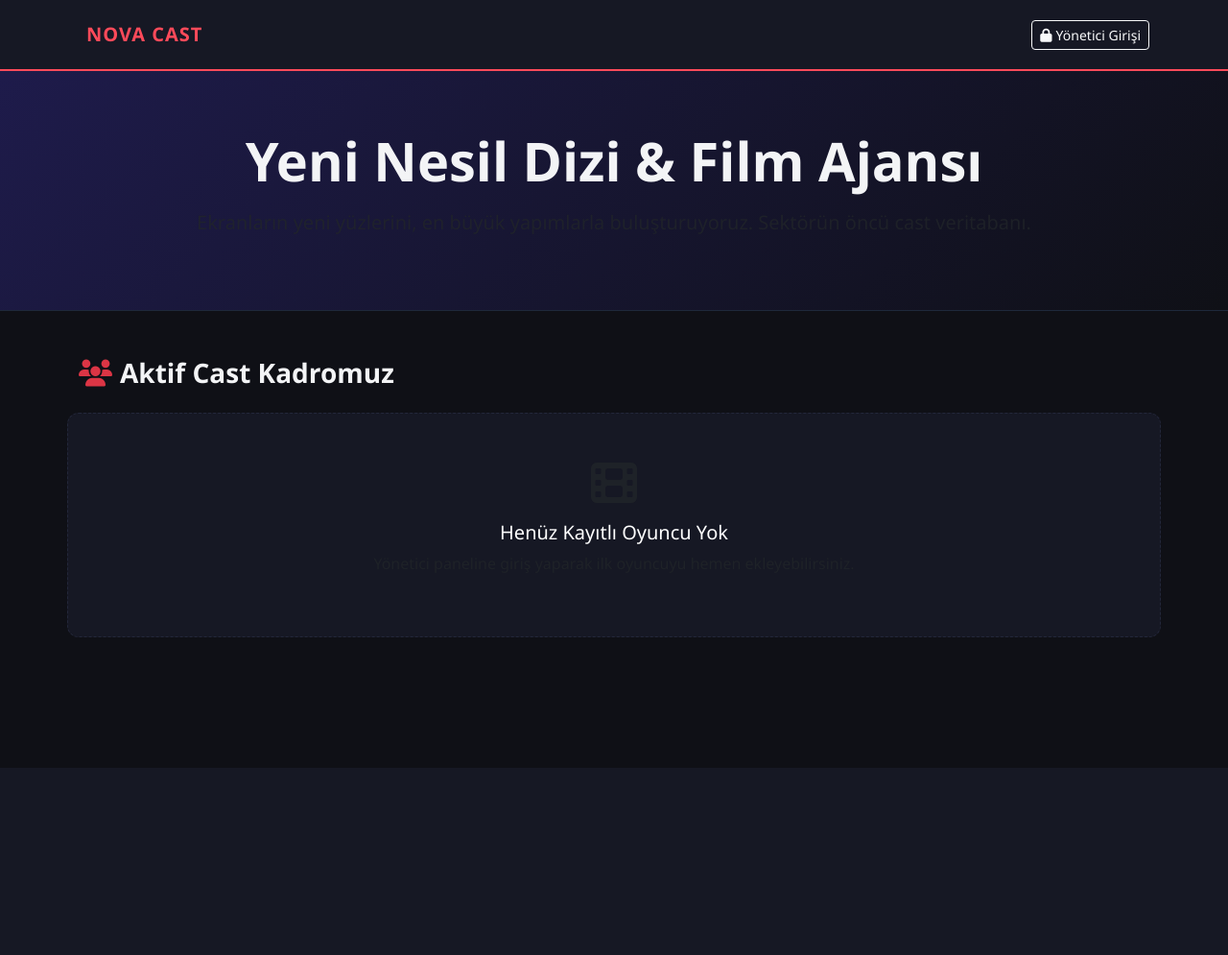
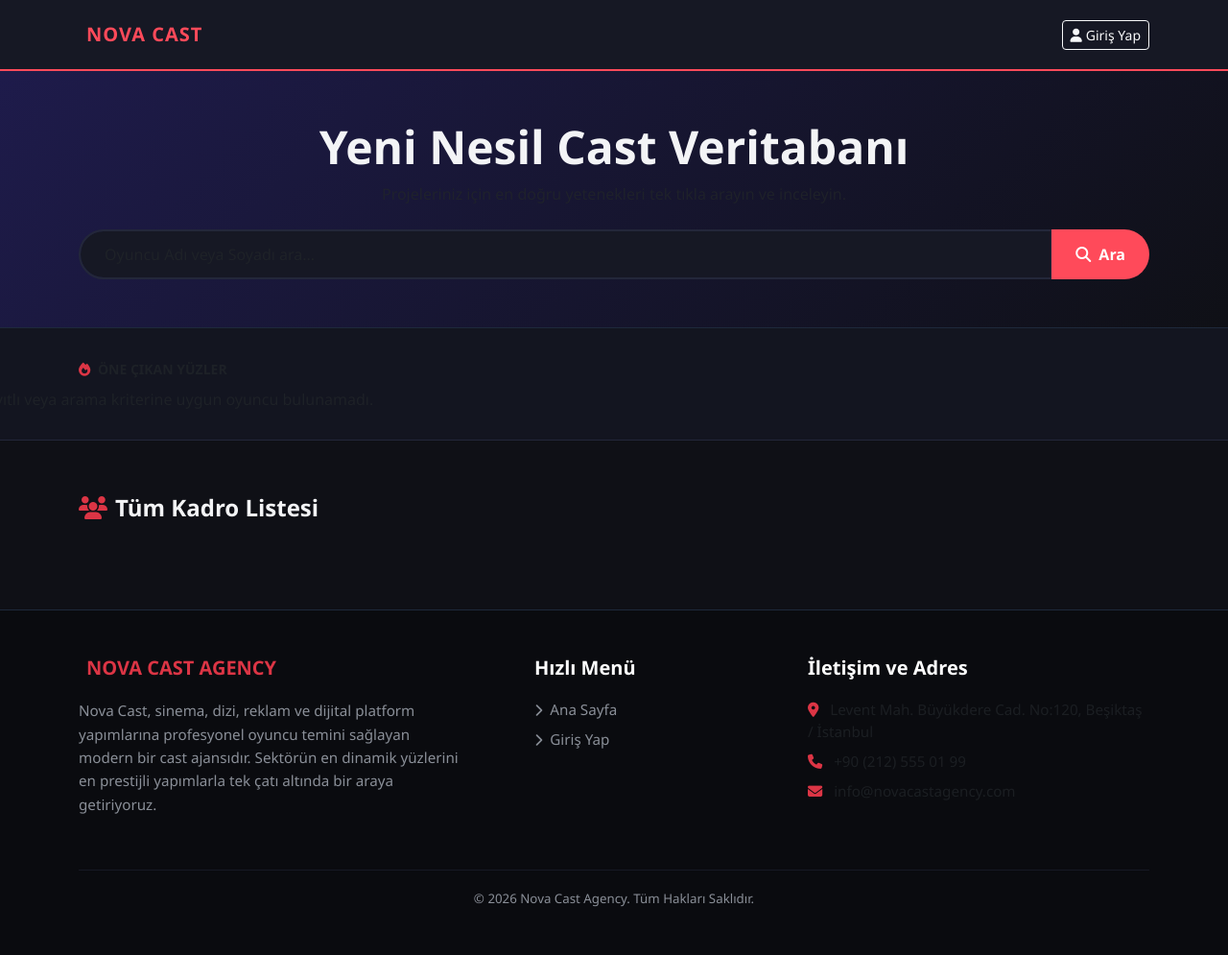
Before and after one commit to NovaCastAjans/nova-ajans, a Flask app: page / in a window 1280 px wide. Shown: the whole page at 96% size. Before the commit the page ends 800 px from the top, so only its background shows below. Run offline with Flask 3, Linux system fonts and the light colour scheme; data that the repository does not hold is empty.

Commit message:
Arama ozelligi ve yeni index tasarimi eklendi

```diff
--- a/app.py
+++ b/app.py
@@ -52,12 +52,24 @@ def veritabani_hazirla():
 
 veritabani_hazirla()
 
+# SADECE BU ALANA İSTEDİĞİN ARAMA MANTIĞI EKLENDİ, DİĞER HİÇBİR ŞEYE DOKUNULMADI
 @app.route('/')
 def index():
+    arama_sorgusu = request.args.get('q', '').strip()
+
     conn = get_db_connection()
-    oyuncular = conn.execute('SELECT * FROM oyuncular').fetchall()
+    if arama_sorgusu:
+        # İsim veya soyisim içinde arama kelimesi geçiyorsa filtrele
+        oyuncular = conn.execute(
+            'SELECT * FROM oyuncular WHERE isim LIKE ?',
+            ('%' + arama_sorgusu + '%',)
+        ).fetchall()
+    else:
+        # Arama yoksa tüm oyuncuları listele
+        oyuncular = conn.execute('SELECT * FROM oyuncular').fetchall()
     conn.close()
-    return render_template('index.html', oyuncular=oyuncular)
+
+    return render_template('index.html', oyuncular=oyuncular, arama_sorgusu=arama_sorgusu)
 
 # Ortak Giriş Sayfası (Yönetici ve Oyuncu Girişi)
 @app.route('/login', methods=['GET', 'POST'])
--- a/templates/index.html
+++ b/templates/index.html
@@ -10,13 +10,40 @@
         body { background-color: #0f1016; color: #f3f4f6; font-family: 'Segoe UI', Tahoma, Geneva, Verdana, sans-serif; }
         .navbar { background-color: #161824 !important; border-bottom: 2px solid #ff4a5a; }
         .navbar-brand { font-weight: 800; letter-spacing: 1px; color: #ff4a5a !important; }
-        .hero-section { background: linear-gradient(135deg, #1e1b4b 0%, #0f1016 100%); padding: 60px 0; border-bottom: 1px solid #1e293b; text-align: center; }
+
+        /* Kahraman Alanı ve Arama Çubuğu */
+        .hero-section { background: linear-gradient(135deg, #1e1b4b 0%, #0f1016 100%); padding: 50px 0; border-bottom: 1px solid #1e293b; text-align: center; }
+        .search-container { max-w: 600px; margin: 25px auto 0 auto; }
+        .search-input { background-color: #161824; border: 2px solid #23273a; color: white; border-radius: 30px 0 0 30px; padding: 12px 25px; }
+        .search-input:focus { background-color: #161824; border-color: #ff4a5a; color: white; box-shadow: none; }
+        .search-btn { background-color: #ff4a5a; color: white; border-radius: 0 30px 30px 0; padding: 0 25px; font-weight: 600; border: none; }
+        .search-btn:hover { background-color: #e03544; color: white; }
+
         .btn-brand { background-color: #ff4a5a; color: white; border: none; font-weight: 600; transition: 0.3s; }
-        .btn-brand:hover { background-color: #e03544; color: white; transform: translateY(-2px); }
-        .card-actor { background-color: #161824; border: 1px solid #23273a; border-radius: 12px; overflow: hidden; transition: 0.3s; }
-        .card-actor:hover { transform: translateY(-5px); border-color: #ff4a5a; box-shadow: 0 10px 20px rgba(255, 74, 90, 0.15); }
-        .actor-img-placeholder { height: 260px; background: linear-gradient(45deg, #1e1b4b, #312e81); display: flex; align-items: center; justify-content: center; color: #ff4a5a; font-size: 3rem; }
-        .badge-city { background-color: #1e1b4b; color: #ff4a5a; border: 1px solid #ff4a5a; }
+        .btn-brand:hover { background-color: #e03544; color: white; }
+
+        /* --- OTOMATİK YAN YANA KAYAN OYUNCU ŞERİDİ (MARQUEE) --- */
+        .marquee-wrapper { background-color: #131520; padding: 30px 0; overflow: hidden; position: relative; border-bottom: 1px solid #23273a; }
+        .marquee-container { display: flex; width: max-content; animation: kaydirma 30s linear infinite; }
+
+        /* Fare ile üzerine gelindiğinde kayma durur */
+        .marquee-wrapper:hover .marquee-container { animation-play-state: paused; }
+
+        .marquee-card { width: 220px; background-color: #161824; border: 1px solid #23273a; border-radius: 12px; margin-right: 20px; overflow: hidden; transition: 0.3s; text-decoration: none; color: inherit; display: block; }
+        .marquee-card:hover { border-color: #ff4a5a; transform: translateY(-3px); }
+        .marquee-img-placeholder { height: 180px; background: linear-gradient(45deg, #1e1b4b, #312e81); display: flex; align-items: center; justify-content: center; color: #ff4a5a; font-size: 2.5rem; }
+
+        @keyframes kaydirma {
+            0% { transform: translateX(0); }
+            100% { transform: translateX(-50%); }
+        }
+
+        /* Kurumsal Alt Bilgi (Footer) */
+        footer { background-color: #0a0b0f; border-top: 1px solid #1e293b; color: #8a8f98; font-size: 0.95rem; margin-top: 60px; }
+        footer h5 { color: white; font-weight: 700; margin-bottom: 20px; }
+        footer a { color: #8a8f98; text-decoration: none; transition: 0.3s; }
+        footer a:hover { color: #ff4a5a; }
+        .footer-bottom { border-top: 1px solid #161824; padding-top: 20px; margin-top: 40px; }
     </style>
 </head>
 <body>
@@ -31,69 +58,121 @@
                     {% endif %}
                     <a href="/logout" class="btn btn-outline-light btn-sm"><i class="fa-solid fa-sign-out me-1"></i>Çıkış</a>
                 {% else %}
-                    <a href="/login" class="btn btn-outline-light btn-sm"><i class="fa-solid fa-lock me-1"></i>Yönetici Girişi</a>
+                    <a href="/login" class="btn btn-outline-light btn-sm"><i class="fa-solid fa-user me-1"></i>Giriş Yap</a>
                 {% endif %}
             </div>
         </div>
     </nav>
 
-    <!-- Hero Bölümü -->
+    <!-- Üst Kısım ve ARAMA BUTONU -->
     <header class="hero-section">
         <div class="container">
-            <h1 class="display-4 fw-bold mb-3">Yeni Nesil Dizi & Film Ajansı</h1>
-            <p class="lead text-muted max-w-2xl mx-auto">Ekranların yeni yüzlerini, en büyük yapımlarla buluşturuyoruz. Sektörün öncü cast veritabanı.</p>
+            <h1 class="display-5 fw-bold mb-2">Yeni Nesil Cast Veritabanı</h1>
+            <p class="text-muted mx-auto" style="max-width: 500px;">Projeleriniz için en doğru yetenekleri tek tıkla arayın ve inceleyin.</p>
+
+            <div class="search-container">
+                <form action="/" method="GET" class="input-group">
+                    <input type="text" name="q" class="form-control search-input" placeholder="Oyuncu Adı veya Soyadı ara..." value="{{ arama_sorgusu if arama_sorgusu else '' }}">
+                    <button class="btn search-btn" type="submit"><i class="fa-solid fa-magnifying-glass me-2"></i>Ara</button>
+                </form>
+                {% if arama_sorgusu %}
+                    <div class="text-start mt-2 ps-3">
+                        <a href="/" class="text-danger small text-decoration-none"><i class="fa-solid fa-circle-xmark me-1"></i>Aramayı Temizle</a>
+                    </div>
+                {% endif %}
+            </div>
         </div>
     </header>
 
-    <!-- Oyuncu Listesi -->
-    <main class="container my-5">
-        {% with messages = get_flashed_messages(with_categories=true) %}
-            {% if messages %}
-                {% for category, message in messages %}
-                    <div class="alert alert-dark border-0 border-start border-4 border-info bg-dark text-light mb-4">{{ message }}</div>
+    <!-- OTOMATİK DÖNGÜDE YAN YANA YAVAŞÇA KAYAN OYUNCULAR -->
+    <section class="marquee-wrapper">
+        <div class="container mb-2">
+            <small class="text-muted fw-bold text-uppercase"><i class="fa-solid fa-fire text-danger me-1"></i> Öne Çıkan Yüzler</small>
+        </div>
+        <div class="marquee-container">
+            {% if oyuncular %}
+                <!-- Kesintisiz görsel döngü için listeyi iki kez render ediyoruz -->
+                {% for i in range(2) %}
+                    {% for oyuncu in oyuncular %}
+                        <a href="/oyuncu/{{ oyuncu.id }}" class="marquee-card">
+                            <div class="marquee-img-placeholder">
+                                <i class="fa-solid fa-user-astronaut"></i>
+                            </div>
+                            <div class="p-3 text-center">
+                                <h6 class="fw-bold text-white text-truncate mb-1">{{ oyuncu.isim }}</h6>
+                                <small class="text-muted">{{ oyuncu.yas }} Yaş • {{ oyuncu.sehir if oyuncu.sehir else 'İstanbul' }}</small>
+                            </div>
+                        </a>
+                    {% endfor %}
                 {% endfor %}
+            {% else %}
+                <div class="text-muted ps-4">Kayıtlı veya arama kriterine uygun oyuncu bulunamadı.</div>
             {% endif %}
-        {% endwith %}
+        </div>
+    </section>
 
-        <h3 class="fw-bold mb-4"><i class="fa-solid fa-users me-2 text-danger"></i>Aktif Cast Kadromuz</h3>
+    <!-- Normal Tüm Kadro Listesi Alanı -->
+    <main class="container my-5 py-2">
+        <h4 class="fw-bold mb-4">
+            {% if arama_sorgusu %}
+                <i class="fa-solid fa-filter text-danger me-2"></i>Arama Sonuçları ({{ oyuncular|length }} Sonuç)
+            {% else %}
+                <i class="fa-solid fa-users text-danger me-2"></i>Tüm Kadro Listesi
+            {% endif %}
+        </h4>
 
         <div class="row">
             {% for oyuncu in oyuncular %}
                 <div class="col-lg-3 col-md-4 col-sm-6 mb-4">
-                    <div class="card card-actor h-100">
-                        <!-- Fotoğraf alanı -->
-                        <div class="position-relative">
-                            <div class="actor-img-placeholder">
-                                <i class="fa-solid fa-user-astronaut"></i>
-                            </div>
-                            <span class="position-absolute badge badge-city py-2 px-3 rounded-pill" style="top: 15px; left: 15px;">{{ oyuncu.sehir if oyuncu.sehir else 'Belirtilmemiş' }}</span>
-                        </div>
-
-                        <div class="card-body d-flex flex-column justify-content-between text-center">
-                            <div>
-                                <h5 class="card-title fw-bold mb-1 text-white">{{ oyuncu.isim }}</h5>
-                                <p class="text-muted small mb-3">{{ oyuncu.yas }} Yaşında • {{ oyuncu.cinsiyet }}</p>
-                            </div>
-                            <div class="d-grid gap-2">
-                                <a href="/oyuncu/{{ oyuncu.id }}" class="btn btn-outline-light btn-sm"><i class="fa-solid fa-address-card me-1"></i>Profili İncele</a>
-                                <!-- Sadece ADMIN olanlar SİL butonunu görebilir -->
-                                {% if session.get('logged_in') and session.get('role') == 'admin' %}
-                                    <a href="/sil/{{ oyuncu.id }}" class="btn btn-outline-danger btn-sm" onclick="return confirm('Bu oyuncuyu silmek istediğinize emin misiniz?')">
-                                        <i class="fa-solid fa-trash me-1"></i>Sil
-                                    </a>
-                                {% endif %}
-                            </div>
+                    <div class="p-3" style="background-color: #161824; border: 1px solid #23273a; border-radius: 12px;">
+                        <h6 class="text-white fw-bold mb-1">{{ oyuncu.isim }}</h6>
+                        <p class="text-muted small mb-2">{{ oyuncu.cinsiyet }} • {{ oyuncu.yas }} Yaşında</p>
+                        <div class="d-flex justify-content-between align-items-center mt-3">
+                            <a href="/oyuncu/{{ oyuncu.id }}" class="btn btn-sm btn-outline-light px-3">Detay</a>
+                            {% if session.get('logged_in') and session.get('role') == 'admin' %}
+                                <a href="/sil/{{ oyuncu.id }}" class="text-danger small" onclick="return confirm('Silmek istediğinize emin misiniz?')"><i class="fa-solid fa-trash"></i></a>
+                            {% endif %}
                         </div>
                     </div>
-                </div>
-            {% else %}
-                <div class="col-12 text-center py-5" style="background-color: #161824; border-radius: 12px; border: 1px dashed #23273a;">
-                    <i class="fa-solid fa-film fa-3x text-muted mb-3"></i>
-                    <h5 class="text-white">Henüz Kayıtlı Oyuncu Yok</h5>
-                    <p class="text-muted">Yönetici paneline giriş yaparak ilk oyuncuyu hemen ekleyebilirsiniz.</p>
                 </div>
             {% endfor %}
         </div>
     </main>
+
+    <!-- SAYFA EN ALTI (FOOTER) - AJANS BİLGİLERİ -->
+    <footer class="py-5">
+        <div class="container">
+            <div class="row g-4">
+                <!-- Ajans Tanımı -->
+                <div class="col-lg-5 col-md-10">
+                    <h5 class="text-danger fw-bold"><i class="fa-solid fa-clapperboard-play me-2"></i>NOVA CAST AGENCY</h5>
+                    <p class="pe-lg-5" style="line-height: 1.6;">Nova Cast, sinema, dizi, reklam ve dijital platform yapımlarına profesyonel oyuncu temini sağlayan modern bir cast ajansıdır. Sektörün en dinamik yüzlerini en prestijli yapımlarla tek çatı altında bir araya getiriyoruz.</p>
+                </div>
+
+                <!-- Hızlı Menü -->
+                <div class="col-lg-3 col-sm-6">
+                    <h5>Hızlı Menü</h5>
+                    <ul class="list-unstyled">
+                        <li class="mb-2"><a href="/"><i class="fa-solid fa-chevron-right me-2 small"></i>Ana Sayfa</a></li>
+                        <li class="mb-2"><a href="/login"><i class="fa-solid fa-chevron-right me-2 small"></i>Giriş Yap</a></li>
+                    </ul>
+                </div>
+
+                <!-- İletişim -->
+                <div class="col-lg-4 col-sm-6">
+                    <h5>İletişim ve Adres</h5>
+                    <ul class="list-unstyled text-muted">
+                        <li class="mb-2"><i class="fa-solid fa-location-dot text-danger me-2"></i> Levent Mah. Büyükdere Cad. No:120, Beşiktaş / İstanbul</li>
+                        <li class="mb-2"><i class="fa-solid fa-phone text-danger me-2"></i> +90 (212) 555 01 99</li>
+                        <li class="mb-2"><i class="fa-solid fa-envelope text-danger me-2"></i> info@novacastagency.com</li>
+                    </ul>
+                </div>
+            </div>
+
+            <div class="footer-bottom text-center">
+                <p class="mb-0 small">&copy; 2026 Nova Cast Agency. Tüm Hakları Saklıdır.</p>
+            </div>
+        </div>
+    </footer>
 </body>
 </html>
```
